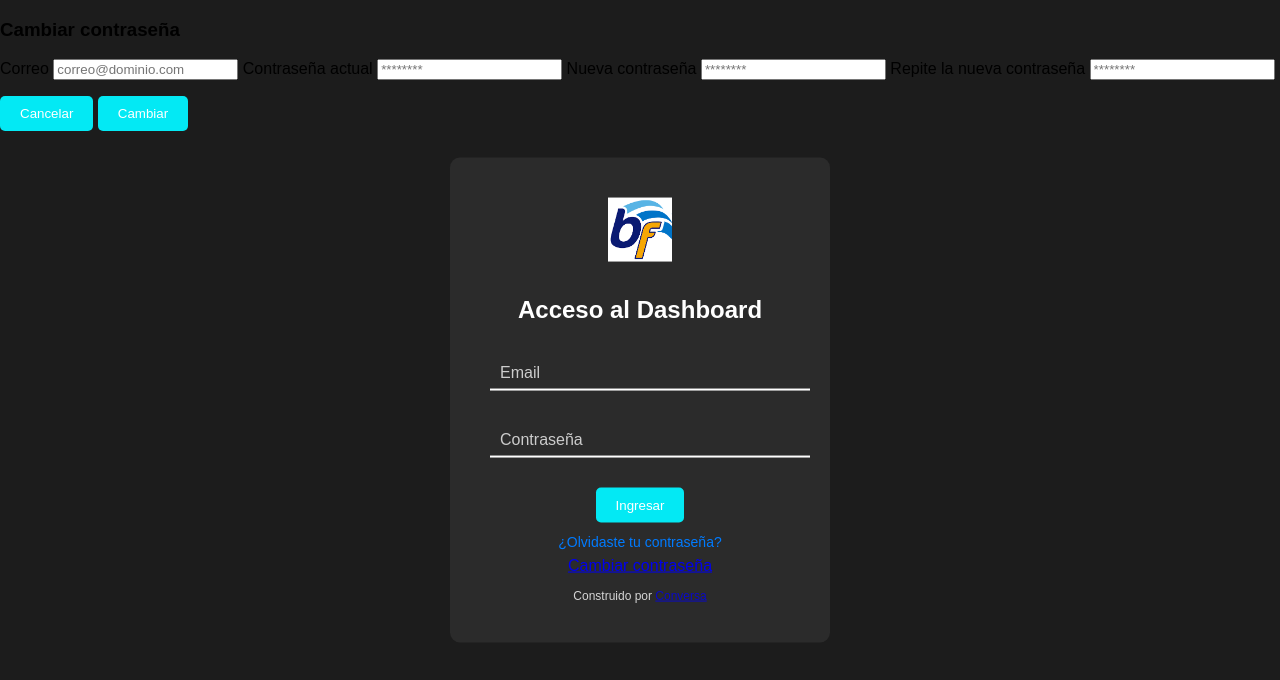
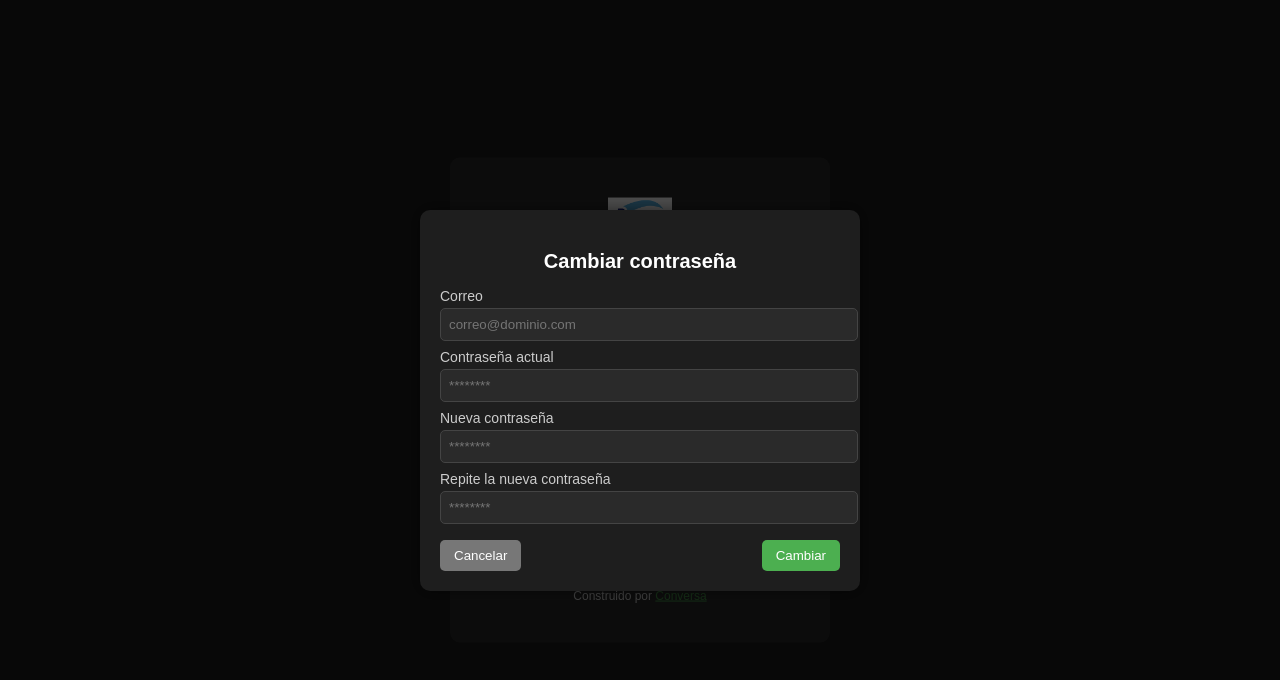
Before and after one commit to ejhonnatan/PowerBILogin, a plain HTML site: page index.html in a window 1280 px wide. Both pictures are taken after a click on the link "Cambiar contraseña". Drawn offline with Linux system fonts and the light colour scheme.

Commit message:
Update index.html

```diff
--- a/index.html
+++ b/index.html
@@ -6,6 +6,73 @@
   <link rel="icon" href="LogoBF.png" type="image/png">
   <meta name="viewport" content="width=device-width, initial-scale=1" />
   <link rel="stylesheet" href="style.css" />
+  <style>
+    /* ===== Modal Cambiar Contraseña ===== */
+    .modal {
+      position: fixed;
+      top: 0; left: 0;
+      width: 100%; height: 100%;
+      background-color: rgba(0, 0, 0, 0.7);
+      display: none;
+      justify-content: center;
+      align-items: center;
+      z-index: 1000;
+    }
+    .modal.active {
+      display: flex;
+    }
+    .modal-content {
+      background-color: #1e1e1e;
+      color: #fff;
+      padding: 20px;
+      border-radius: 10px;
+      max-width: 400px;
+      width: 100%;
+      box-shadow: 0px 0px 15px rgba(0,0,0,0.5);
+    }
+    .modal-content h3 {
+      margin-bottom: 15px;
+      font-size: 20px;
+      text-align: center;
+    }
+    .modal-content label {
+      display: block;
+      margin: 8px 0 4px;
+      font-size: 14px;
+      color: #ccc;
+    }
+    .modal-content input {
+      width: 100%;
+      padding: 8px;
+      border-radius: 5px;
+      border: 1px solid #444;
+      background-color: #2a2a2a;
+      color: #fff;
+    }
+    .modal-actions {
+      margin-top: 15px;
+      display: flex;
+      justify-content: space-between;
+    }
+    .btn-primary {
+      background-color: #4CAF50;
+      color: white;
+      border: none;
+      padding: 8px 14px;
+      border-radius: 5px;
+      cursor: pointer;
+    }
+    .btn-secondary {
+      background-color: #777;
+      color: white;
+      border: none;
+      padding: 8px 14px;
+      border-radius: 5px;
+      cursor: pointer;
+    }
+    .btn-primary:hover { background-color: #45a049; }
+    .btn-secondary:hover { background-color: #666; }
+  </style>
 </head>
 <body>
 
@@ -43,12 +110,12 @@
 
     <div class="powered" style="margin-top:14px; text-align:center; font-size:12px; opacity:.8;">
       Construido por
-      <a href="https://wa.me/573193295438" target="_blank" rel="noopener">Conversa</a>
+      <a href="https://wa.me/573193295438" target="_blank" rel="noopener" style="color:#4CAF50;">Conversa</a>
     </div>
   </div>
 
   <!-- Modal Cambiar Contraseña -->
-  <div id="modalChangePwd" class="modal hidden">
+  <div id="modalChangePwd" class="modal">
     <div class="modal-content">
       <h3>Cambiar contraseña</h3>
 
@@ -75,7 +142,17 @@
     </div>
   </div>
 
-  <!-- Tu lógica de Firebase y autenticación -->
   <script type="module" src="app.js"></script>
+
+  <script>
+    // Mostrar modal
+    function openChangePasswordModal() {
+      document.getElementById('modalChangePwd').classList.add('active');
+    }
+    // Cerrar modal
+    function closeChangePasswordModal() {
+      document.getElementById('modalChangePwd').classList.remove('active');
+    }
+  </script>
 </body>
 </html>
```
